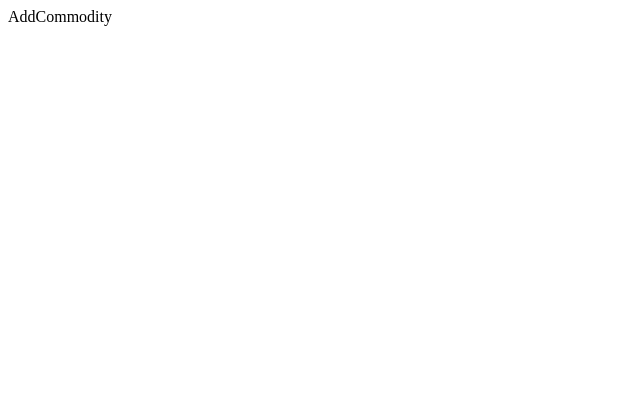
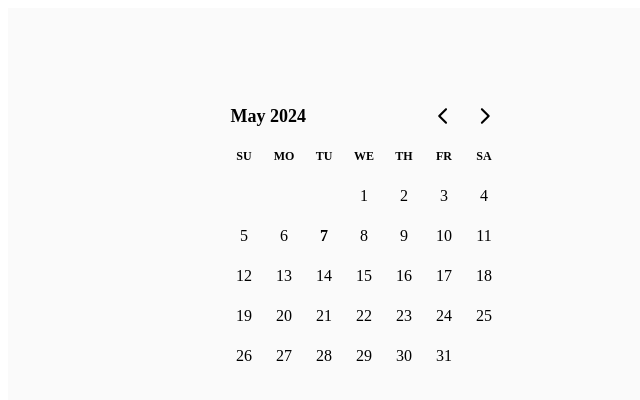
Before and after one commit to raybagas7/eFishery-THT-FE, a Next.js app: page /commodity/add in a window 1280 px wide. Shown: the top 400 px of the page, without its empty margins (0-640 px from the left). Built offline with nearby package versions, Linux system fonts and the light colour scheme.

Commit message:
chore(deps): add pop over library
    - add react-tiny-popover a light-weight popover library

```diff
--- a/package.json
+++ b/package.json
@@ -26,6 +26,7 @@
     "react-day-picker": "^8.10.1",
     "react-dom": "^18",
     "react-icons": "^5.2.1",
+    "react-tiny-popover": "^8.0.4",
     "stein-js-client": "^0.0.2",
     "zustand": "^4.5.2"
   },
--- a/src/components/ui/calendar.tsx
+++ b/src/components/ui/calendar.tsx
@@ -1,7 +1,11 @@
+import "react-day-picker/src/style.css";
 import React from "react";
+import { useState } from "react";
+import { DayPicker } from "react-day-picker";
 
 const Calendar = () => {
-  return <div>Calendar</div>;
+  const [selected, setSelected] = useState<Date>();
+  return <DayPicker mode="single" selected={selected} onSelect={setSelected} />;
 };
 
 export default Calendar;
--- a/src/pages/commodity/add/index.tsx
+++ b/src/pages/commodity/add/index.tsx
@@ -1,8 +1,14 @@
 import MainLayout from "@/components/Layout/MainLayout";
 import React, { ReactElement } from "react";
+import style from "@/styles/index.module.scss";
+import Calendar from "@/components/ui/calendar";
 
 const AddCommodity = () => {
-  return <div>AddCommodity</div>;
+  return (
+    <div className={style.main_container}>
+      <Calendar />
+    </div>
+  );
 };
 
 export default AddCommodity;
```
Also changed, not shown: 1 other file (tests, documents, lock files or other folders).
